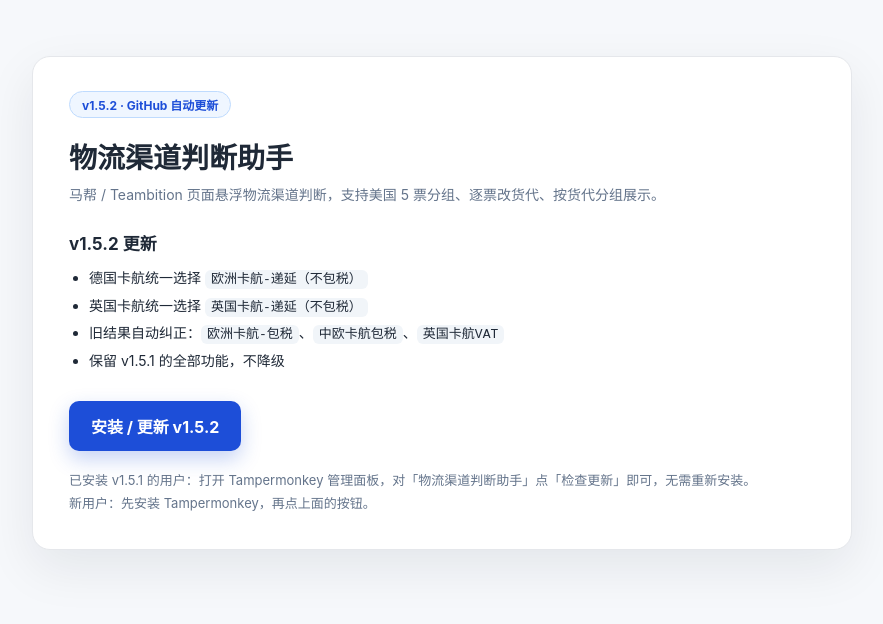
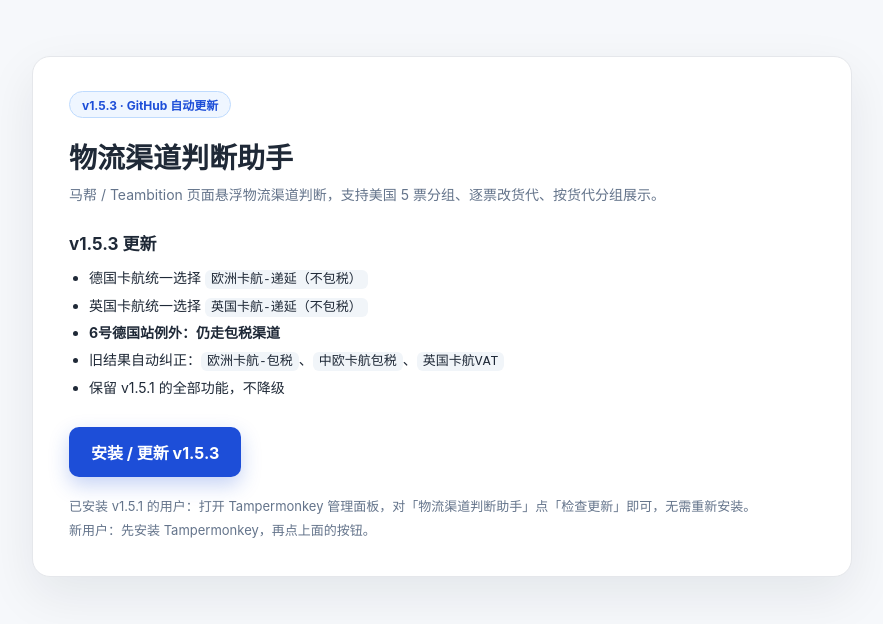
Before and after one commit to kuangkuang202522/logistics-channel-assistant, a plain HTML site: page index.html in a window 1280 px wide. Shown: the whole page, without its empty margins (198-1081 px from the left). Drawn offline with Linux system fonts and the light colour scheme.

Commit message:
Add files via upload

```diff
--- a/index.html
+++ b/index.html
@@ -3,7 +3,7 @@
 <head>
   <meta charset="UTF-8">
   <meta name="viewport" content="width=device-width, initial-scale=1.0">
-  <title>物流渠道判断助手 v1.5.2</title>
+  <title>物流渠道判断助手 v1.5.3</title>
   <style>
     :root { color-scheme: light; }
     body {
@@ -59,19 +59,20 @@
 <body>
   <div class="wrap">
     <div class="card">
-      <div class="badge">v1.5.2 · GitHub 自动更新</div>
+      <div class="badge">v1.5.3 · GitHub 自动更新</div>
       <h1>物流渠道判断助手</h1>
       <div class="sub">马帮 / Teambition 页面悬浮物流渠道判断，支持美国 5 票分组、逐票改货代、按货代分组展示。</div>
 
-      <h2>v1.5.2 更新</h2>
+      <h2>v1.5.3 更新</h2>
       <ul>
         <li>德国卡航统一选择 <code>欧洲卡航-递延（不包税）</code></li>
         <li>英国卡航统一选择 <code>英国卡航-递延（不包税）</code></li>
+        <li><b>6号德国站例外：仍走包税渠道</b></li>
         <li>旧结果自动纠正：<code>欧洲卡航-包税</code>、<code>中欧卡航包税</code>、<code>英国卡航VAT</code></li>
         <li>保留 v1.5.1 的全部功能，不降级</li>
       </ul>
 
-      <a class="btn" href="https://raw.githubusercontent.com/kuangkuang202522/logistics-channel-assistant/main/logistics-channel-assistant.user.js">安装 / 更新 v1.5.2</a>
+      <a class="btn" href="https://raw.githubusercontent.com/kuangkuang202522/logistics-channel-assistant/main/logistics-channel-assistant.user.js">安装 / 更新 v1.5.3</a>
       <div class="note">
         已安装 v1.5.1 的用户：打开 Tampermonkey 管理面板，对「物流渠道判断助手」点「检查更新」即可，无需重新安装。<br>
         新用户：先安装 Tampermonkey，再点上面的按钮。
```
Also changed, not shown: logistics-channel-assistant.user.js (+8 -3 lines), 1 other file.
